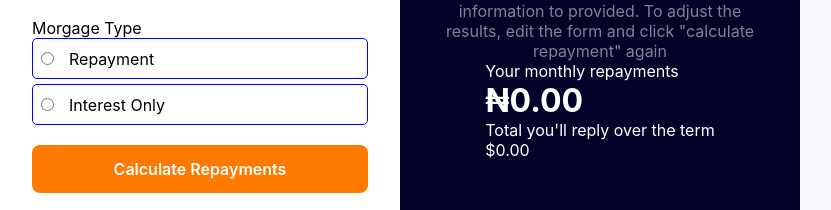
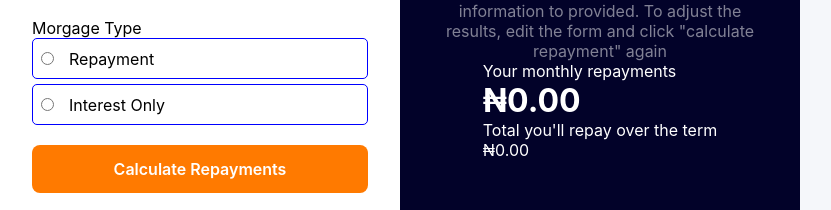
Before and after one commit to Tayobonferejo/MorgCalculator, a React (Vite) app: page / in a window 1280 px wide. Both pictures are taken after typing "5", "5", "5" into the empty fields and a click on the button "Calculate Repayments". Shown: the part 359-569 px from the top of the page, without its empty margins (240-1071 px from the left). Built offline with nearby package versions, Linux system fonts and the light colour scheme.

Commit message:
styling result div

```diff
--- a/src/Result.jsx
+++ b/src/Result.jsx
@@ -22,16 +22,19 @@ function Result ({monthlyPayment}) {
   return (
     <div className="result-div">
       <h2>Your Results</h2>
-      <p>Your results are shown below based on the information to provided. To adjust the results, edit the form and click "calculate repayment" again </p>
+      <p>Your results are shown below based on the information to provided.
+         To adjust the results, edit the form and click "calculate repayment" again
+      </p>
+       <div className="result-card">
+          <p className="label">Your monthly repayments</p>
+          <h1 className="amount">₦{monthlyPayment.monthlyPayment}</h1>
 
+          <div className="divider"></div>
 
-        <div>
-          <p>Your monthly repayments</p>
-          <h1>₦{monthlyPayment.monthlyPayment}</h1>
-          <p>Total you'll reply over the term</p>
-          <p>${monthlyPayment.totalRepayment}</p>
+          <p className="label">Total you'll repay over the term</p>
+          <p className="total">₦{monthlyPayment.totalRepayment}</p>
         </div>
-      </div>
+    </div>
   );
 
 }
```
